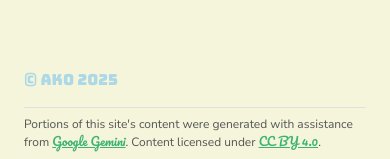
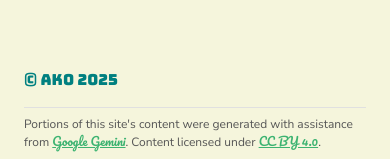
Before and after one commit to bdh283ako/anakanadotfi, a plain HTML site: page index.html in a window 390 px wide. Shown: the part 1815-1974 px from the top of the page. Drawn offline with Linux system fonts and the light colour scheme; a web font is replaced by a local one.

Commit message:
copyright is mine

```diff
--- a/styles.css
+++ b/styles.css
@@ -176,6 +176,12 @@ footer {
   font-size: 0.95rem;
 }
 
+  .copyright {
+    order: 0;
+    font-family: "Bungee", sans-serif;
+    color: var(--accent-4);
+  }
+
 /* AI disclosure */
 .ai-disclosure {
   font-size: 12px;
@@ -331,11 +337,7 @@ footer {
     align-items: center;
     text-align: center;
   }
-  .copyright {
-    order: 0;
-    font-family: "Bungee", sans-serif;
-    color: var(--accent-12);
-  }
+
   .ai-disclosure {
     order: 1;
     font-size: 11px;
```
